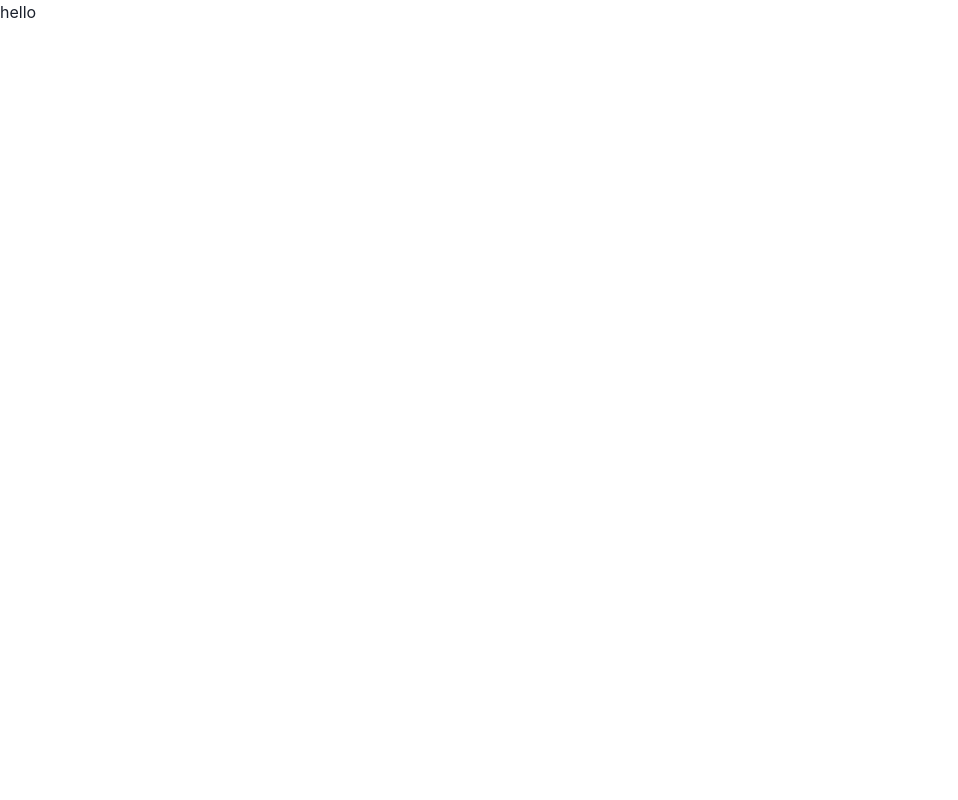
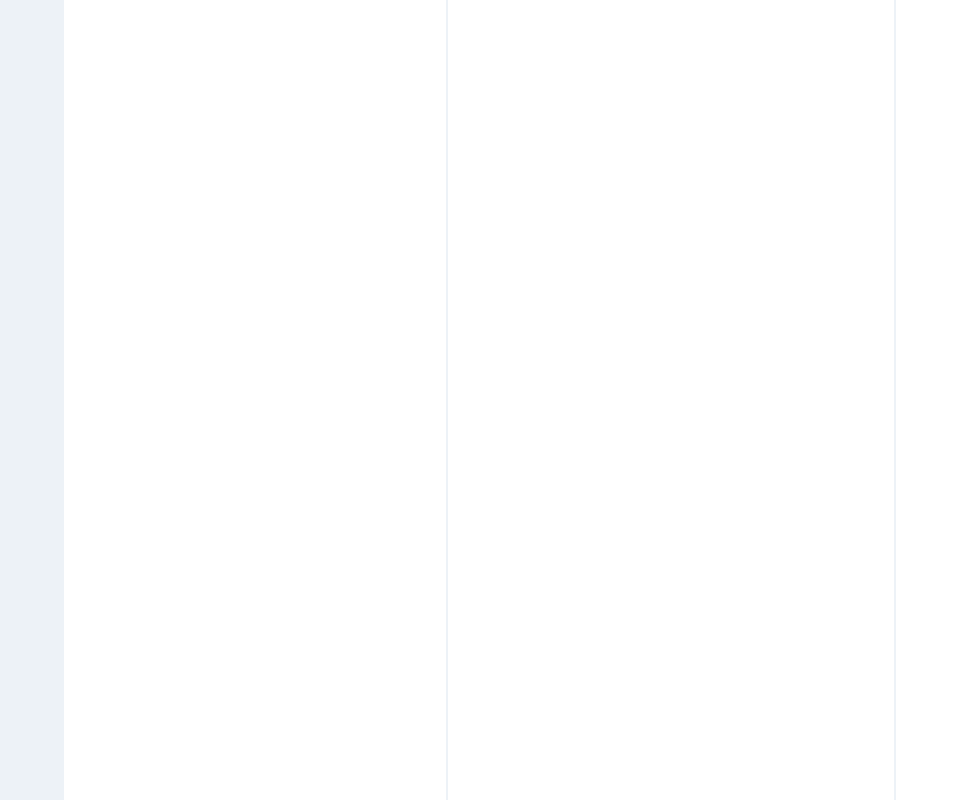
Before and after one commit to SavanNagariya/chat-app, a Next.js app: page / in a window 1280 px wide. Shown: the whole page, without its empty margins (0-958 px from the left). Built offline with nearby package versions, Linux system fonts and the light colour scheme.

Commit message:
home page section ready

```diff
--- a/pages/_app.tsx
+++ b/pages/_app.tsx
@@ -1,4 +1,3 @@
-import "../styles/globals.css";
 import type { AppProps } from "next/app";
 import { ChakraProvider } from "@chakra-ui/react";
 
--- a/pages/index.tsx
+++ b/pages/index.tsx
@@ -2,8 +2,24 @@ import { Flex, HStack } from "@chakra-ui/react";
 
 const IndexPage = () => {
   return (
-    <HStack>
-      <Flex>hello</Flex>
+    <HStack h="100vh" spacing={0} bg="white">
+      <Flex as="nav" h="full" maxW={16} w="full" bg="gray.100"></Flex>
+      <Flex
+        as="aside"
+        h="full"
+        maxW="sm"
+        w="full"
+        borderRightColor="gray.100"
+        borderRightWidth={2}
+      ></Flex>
+      <Flex
+        as="main"
+        h="full"
+        flex={1}
+        borderRightColor="gray.100"
+        borderRightWidth={2}
+      ></Flex>
+      <Flex as="aside" h="full" maxW="sm" w="full"></Flex>
     </HStack>
   );
 };
```
